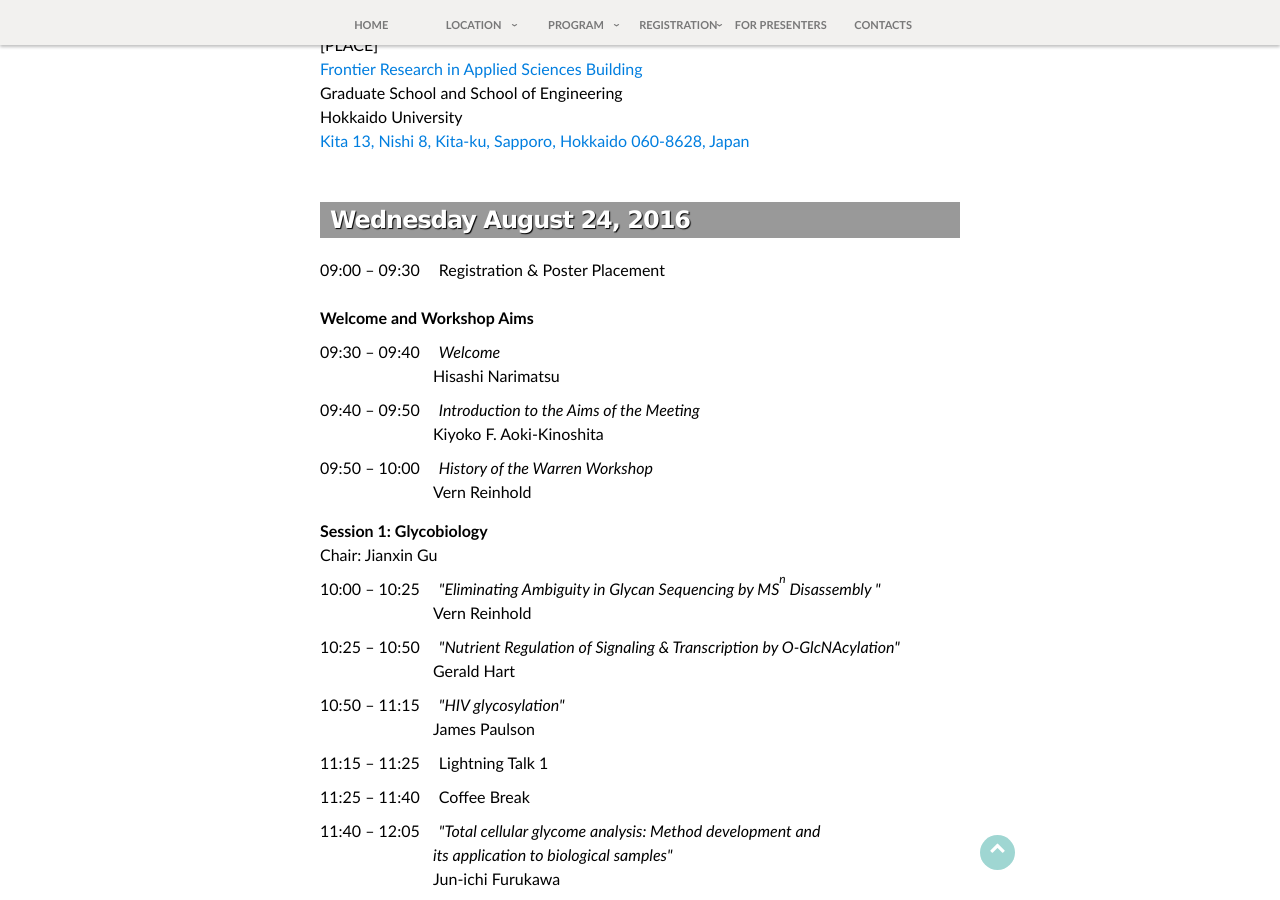
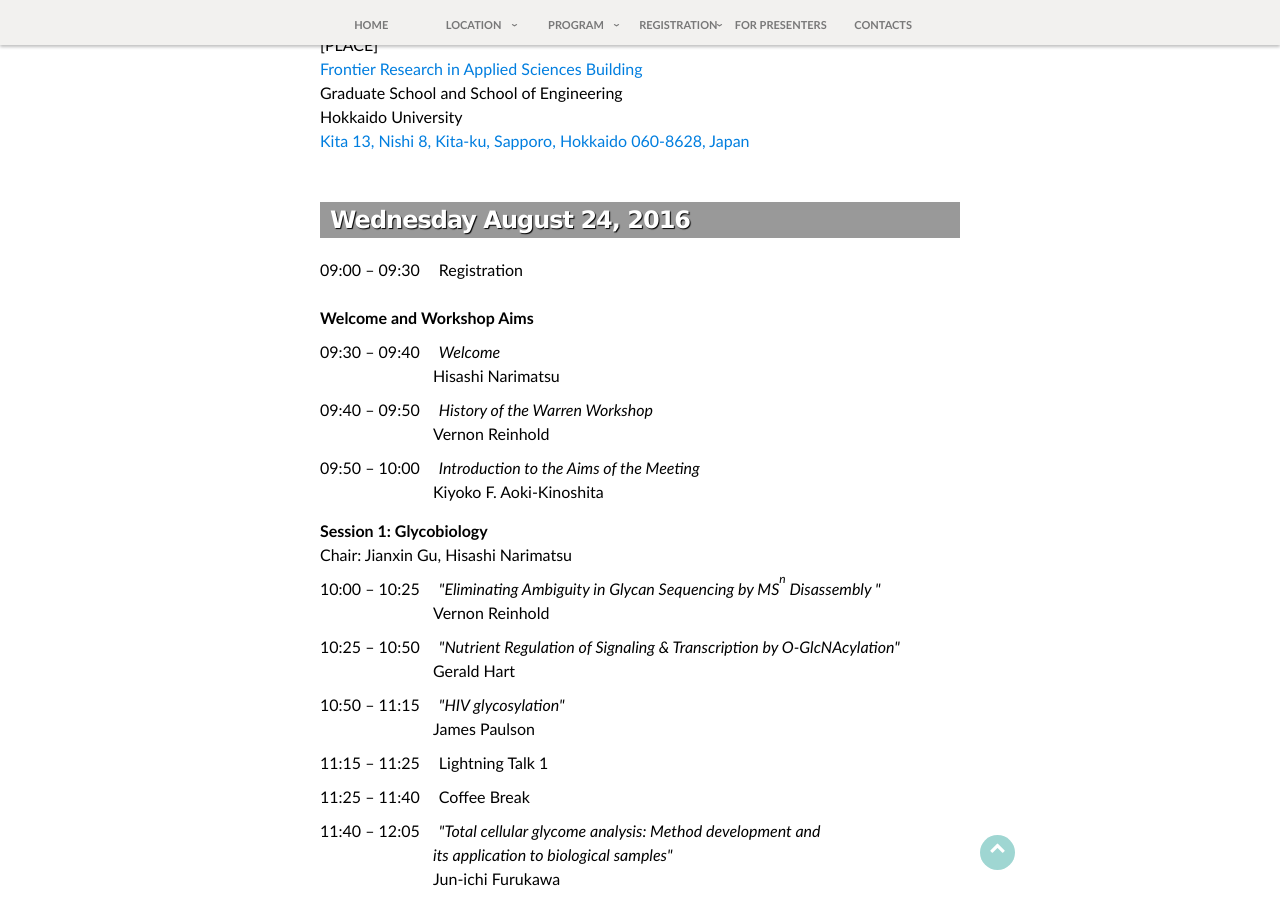
Before and after one commit to yamazakiM/WarrenWorkshop2016, a Jekyll site: the page built from program/index.md, in a window 1280 px wide and 900 px high, scrolled down 353 px. Built offline with Jekyll 4.4.1, drawn with Linux system fonts in a browser that asks for light colours; nearby versions of some CDN libraries; library files that are not in the unit come from our copies; some of the changed text lies outside the part shown.

Commit message:
Update index.md

```diff
--- a/program/index.md
+++ b/program/index.md
@@ -21,7 +21,7 @@ Hokkaido University<br>
 <h3>Wednesday August 24, 2016</h3>
 <p>
 	<span style="display:inline-block; width=130px; margin-top:10px; margin-right:15px">09:00 – 09:30</span>
-	<span>Registration &amp; Poster Placement</span>
+	<span>Registration</span>
 	<br>
 	<br>
 	<strong>Welcome and Workshop Aims</strong>
@@ -32,24 +32,24 @@ Hokkaido University<br>
 	<span style="padding-left:113px">Hisashi Narimatsu</span>
 	<br>
 	<span style="display:inline-block; width=130px; margin-top:10px; margin-right:15px">09:40 – 09:50</span>
+	<span style="font-style:italic">History of the Warren Workshop</span>
+	<br>
+	<span style="padding-left:113px">Vernon Reinhold</span>
+	<br>
+	<span style="display:inline-block; width=130px; margin-top:10px; margin-right:15px">09:50 – 10:00</span>
 	<span style="font-style:italic">Introduction to the Aims of the Meeting</span>
 	<br>
 	<span style="padding-left:113px">Kiyoko F. Aoki-Kinoshita</span>
-	<br>
-	<span style="display:inline-block; width=130px; margin-top:10px; margin-right:15px">09:50 – 10:00</span>
-	<span style="font-style:italic">History of the Warren Workshop</span>
-	<br>
-	<span style="padding-left:113px">Vern Reinhold</span>
 </p>
 
 <p><strong>Session 1: Glycobiology</strong>
 	<br>
-	<span>Chair: Jianxin Gu</span>
+	<span>Chair: Jianxin Gu, Hisashi Narimatsu</span>
 		<br>
 	<span style="display:inline-block; width=130px; margin-top:10px; margin-right:15px">10:00 – 10:25</span>
 	<span style="font-style:italic">"Eliminating Ambiguity in Glycan Sequencing by MS<sup style="vertical-align:super">n</sup> Disassembly "</span>
 	<br>
-	<span style="padding-left:113px">Vern Reinhold</span>
+	<span style="padding-left:113px">Vernon Reinhold</span>
 	<br>
 	<span style="display:inline-block; width=130px; margin-top:10px; margin-right:15px">10:25 – 10:50</span>
 	<span style="font-style:italic">"Nutrient Regulation of Signaling &amp; Transcription by O-GlcNAcylation"</span>
```
Also changed, not shown: other parts of program/index.md (+2 -2 lines).
